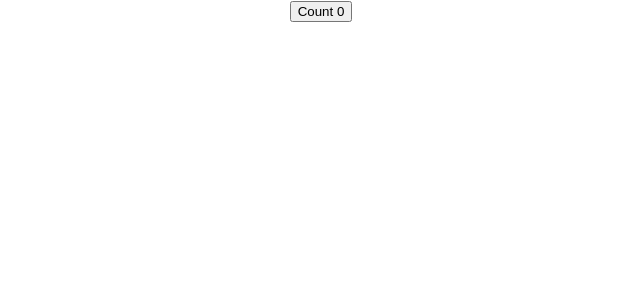
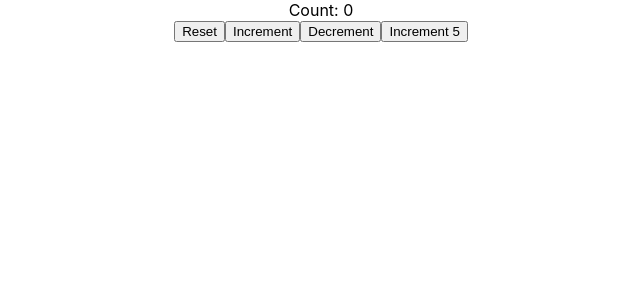
Before and after one commit to opxyc/js.react.l.hooks, a React (Create React App) app: page / in a window 1280 px wide. Shown: the top 300 px of the page, without its empty margins (319-959 px from the left). Built offline with nearby package versions, Linux system fonts and the light colour scheme.

Commit message:
useState with previous state

```diff
--- a/src/App.js
+++ b/src/App.js
@@ -1,11 +1,13 @@
 import logo from './logo.svg';
 import './App.css';
-import HookCounter from './components/HookCounter'
+// import ClassCounter from './components/ClassCounter'
+// import HookCounter from './components/HookCounter'
+import HookCounterTwo from './components/HookCounterTwo'
 
 function App() {
   return (
     <div className="App">
-      <HookCounter/>
+      <HookCounterTwo />
     </div>
   );
 }
--- /dev/null
+++ b/src/components/HookCounterTwo.js
@@ -0,0 +1,31 @@
+import React, {useState} from 'react'
+
+/*
+    setCount(count + 1) is unsafe
+    so, use prevSate to alter state
+*/
+
+
+function HookCounterTwo() {
+    const initialCount = 0
+    const [count, setCount] = useState(initialCount)
+
+    const incrementFive = () => {
+        for(let i = 0;i < 5; i++){
+            setCount(prevCount => prevCount + 1)
+        }
+    }
+
+    return (
+        <div>
+            Count: {count}
+            <br/>
+            <button onClick={()=>setCount(initialCount)}>Reset</button>
+            <button onClick={()=>setCount(prevCount => prevCount + 1)}>Increment</button>
+            <button onClick={()=>setCount(prevCount => prevCount - 1)}>Decrement</button>
+            <button onClick={incrementFive}>Increment 5</button>
+        </div>
+    )
+}
+
+export default HookCounterTwo
```
